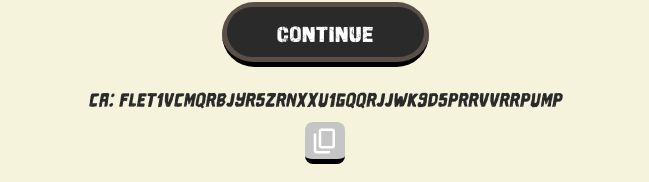
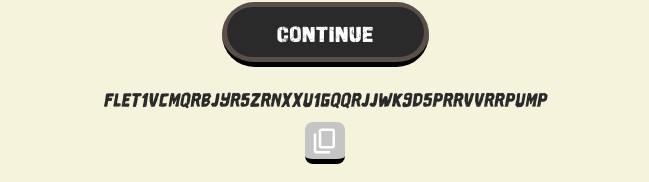
Before and after one commit to Yu-Zhong007/hard, a plain HTML site: page index.html in a window 1280 px wide. Shown: the part 483-665 px from the top of the page, without its empty margins (315-964 px from the left). Drawn offline with nearby package versions, Linux system fonts and the light colour scheme.

Commit message:
Update index.html

```diff
--- a/index.html
+++ b/index.html
@@ -56,8 +56,8 @@
         class="continue w-button">CONTINUE</a>
       </div>
       <div class="block_ca">
-        <div class="ca">CA: FLet1vcMQrBjYr5ZRnxXu1GqQrJJWK9d5PrrVvRrpump</div>
-        <div class="ca_mobile">CA: FLet1vcMQrBjYr5ZRnxXu1GqQrJJWK9d5PrrVvRrpump</div>
+        <div class="ca">FLet1vcMQrBjYr5ZRnxXu1GqQrJJWK9d5PrrVvRrpump</div>
+        <div class="ca_mobile">FLet1vcMQrBjYr5ZRnxXu1GqQrJJWK9d5PrrVvRrpump</div>
         <a href="#" class="copy w-button"></a>
       </div>
   </div>
```
